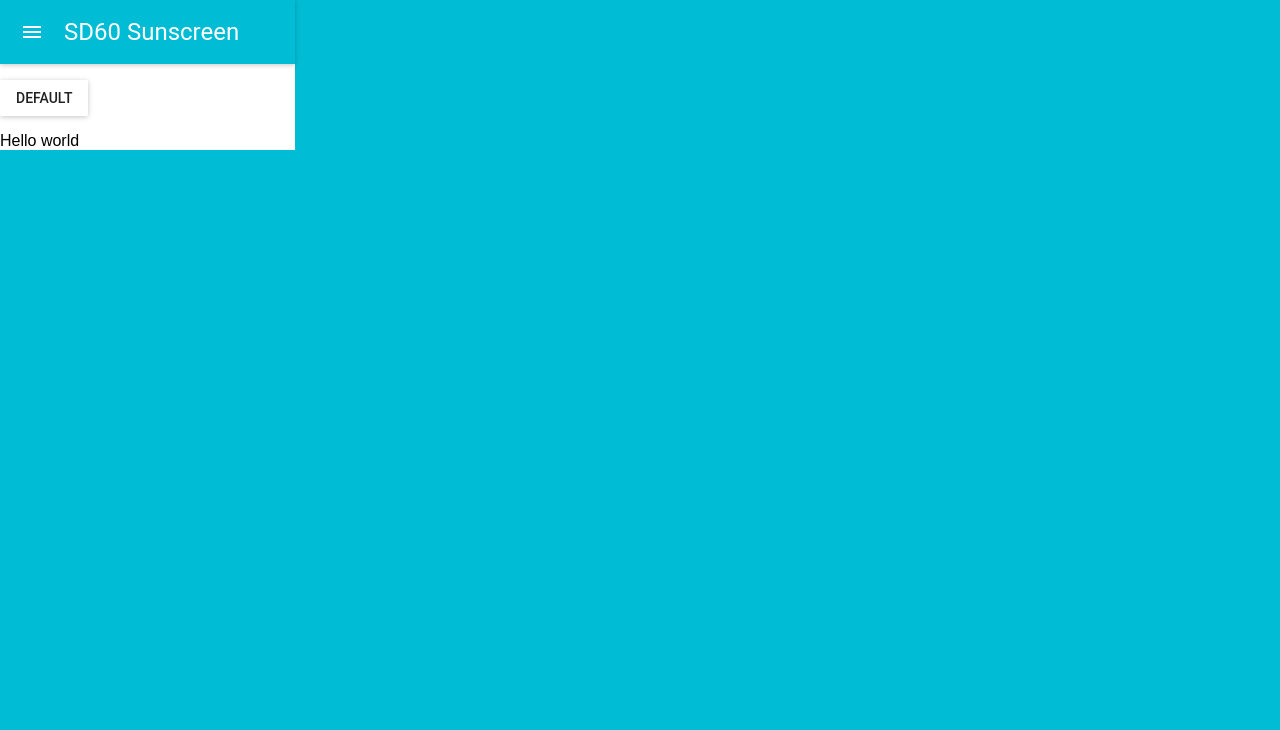
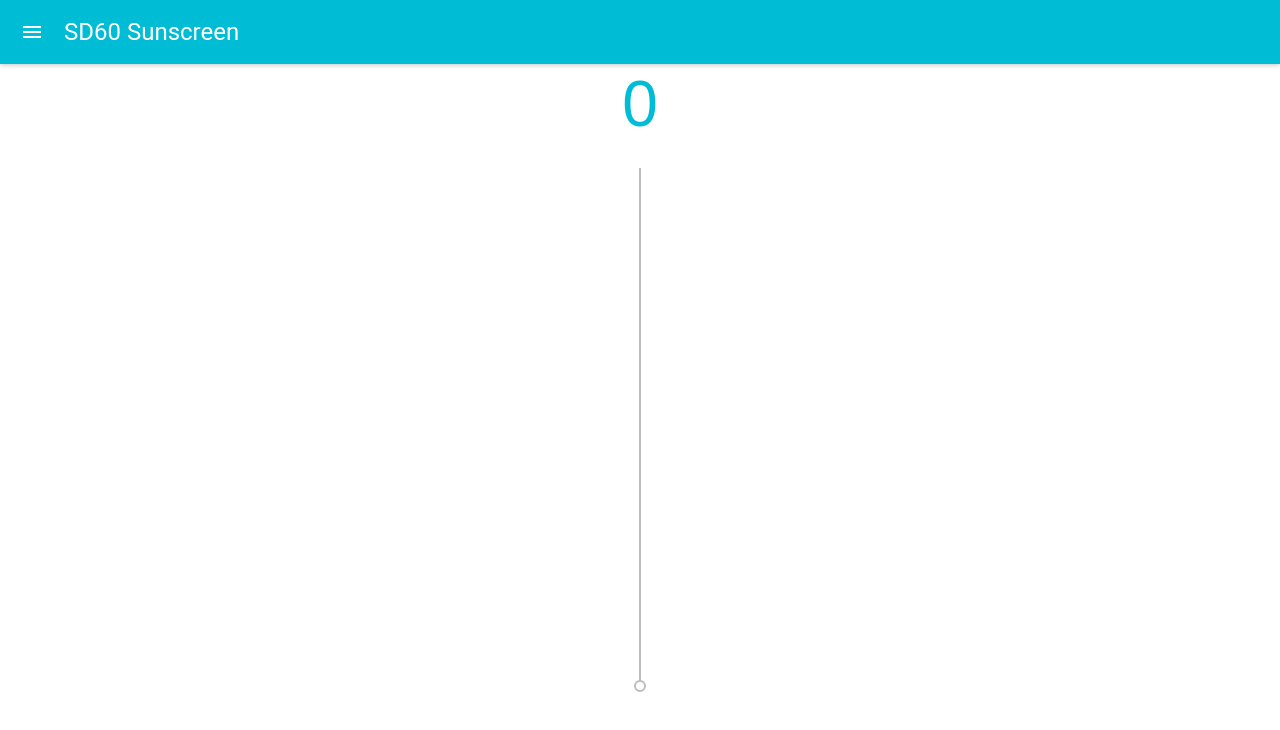
Before and after one commit to tfmalt/sunscreen-pwa, a React (Create React App) app: page / in a window 1280 px wide. Shown: the top 730 px of the page. Built offline with nearby package versions, Linux system fonts and the light colour scheme.

Commit message:
setting up prototype

```diff
--- a/src/App.js
+++ b/src/App.js
@@ -1,26 +1,86 @@
 import React, { Component } from 'react';
 // import ReactDOM from 'react-dom';
 import MuiThemeProvider from 'material-ui/styles/MuiThemeProvider';
-import RaisedButton from 'material-ui/RaisedButton';
+import Slider from 'material-ui/Slider';
 import AppBar from 'material-ui/AppBar';
 import './App.css';
 
 // document.body.style = 'background: #00bcd4;';
 
-const SunscreenApp = () => (
-  <div style={{backgroundColor: "white"}}>
+class SunscreenApp extends Component {
+  constructor(props) {
+    super(props)
+    this.state = {
+      sunscreenValue: 0
+    }
+  };
+
+  onSliderChange = function(event, value) {
+    this.setState({
+      sunscreenValue: value
+    })
+  };
+
+  render() {
+    return (
+      <div style={{height: "80%"}}>
         <AppBar
           title="SD60 Sunscreen"
           iconClassNameRight="muidocs-icon-navigation-expand-more"
         />
-    <p>
-      <RaisedButton label="Default" />
-    </p>
-    <p>
-      Hello world
-    </p>
+        <div style={{
+          display: "flex",
+          flexDirection: "column",
+          backgroundColor: "white",
+          height: "100%"
+        }}>
+          <div style={{
+            height: "10vh",
+            flex: "0 0 auto",
+            textAlign: "center",
+            display: "flex",
+            flexDirection: "column",
+            justifyContent: "center"
+          }}>
+            <span style={{
+              display: "block",
+              fontSize: "8vh",
+              color: "#00bcd4"
+            }}>{this.state.sunscreenValue}</span>
+          </div>
+          <div style={{
+            flex: "1 0 auto",
+            width: "100%",
+            height: "72vh",
+            display: "flex",
+            flexDirection: "row",
+            justifyContent: "center",
+
+            alignSelf: "center",
+            textAlign: "center"
+          }}>
+            <Slider
+              style={{
+                height: "90%"
+              }}
+             axis="y"
+             defaultValue={this.state.sunscreenValue}
+             min={0}
+             max={100}
+             step={1}
+             onChange={this.onSliderChange.bind(this)}
+            />
+          </div>
+          <div style={{
+            height: "10.10vh",
+            flex: "0 0 auto"
+          }}>
+          </div>
+        </div>
       </div>
     );
+  }
+}
 
 class App extends Component {
   render() {
--- a/src/index.css
+++ b/src/index.css
@@ -4,4 +4,10 @@ body {
   font-family: sans-serif;
   background-color: #00bcd4;
   position: fixed;
+  width: 100%;
+  height: 100%;
 }
+
+div#root {
+  background-color: wheat;
+}
```
Lines whose indentation alone changed are shown as unchanged.
